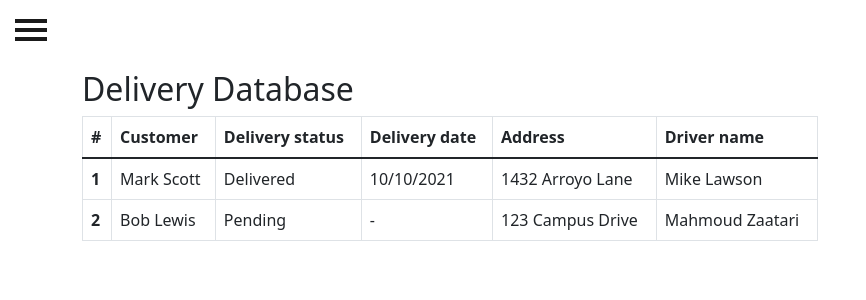
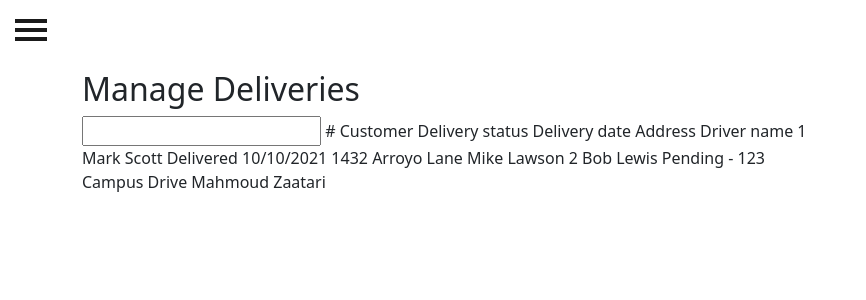
Before and after one commit to omar-alomar/shippingSolutions, a PHP site: page /exec/exec.html in a window 1280 px wide. Shown: the part 86-386 px from the top of the page, without its empty margins (0-866 px from the left). Run offline with PHP 8.4, Linux system fonts and the light colour scheme; some libraries are stand-ins or nearby versions.

Commit message:
minor corrections

```diff
--- a/db/generateDB.sql
+++ b/db/generateDB.sql
@@ -13,6 +13,7 @@
 
 CREATE TABLE clients (
 	id INT NOT NULL AUTO_INCREMENT,
+    name VARCHAR(255) NOT NULL,
     userId INT NOT NULL,
     address VARCHAR(255),
     pendingOrders INT,
--- a/exec/js/app.js
+++ b/exec/js/app.js
@@ -3,10 +3,10 @@
 (function () {
     function init() {
         var router = new Router([
-            new Route('deliveries', 'deliveries.html', true),
-            new Route('reports', 'reports.html'),
-            new Route('payroll', 'payroll.html'),
-            new Route('account', 'account.html')
+            new Route('deliveries', 'deliveries.php', true),
+            new Route('reports', 'reports.php'),
+            new Route('payroll', 'payroll.php'),
+            new Route('account', 'account.php')
         ]);
     }
     init();
--- a/exec/views/deliveries.html
+++ b/exec/views/deliveries.php
@@ -10,7 +10,10 @@
          <div class="container">
             <div class="row">
                 <div class="col-lg-8 col-lg-offset-2">
-                <h2>Delivery Database</h2>
+                <h2>Manage Deliveries</h2>
+                <form action="" method="POST">
+                    <input type="text" name="name
+                </form>
                 <table class="table table-bordered">
                     <thead>
                         <tr>
--- a/omarLog.txt
+++ b/omarLog.txt
@@ -7,3 +7,6 @@
     route.js: contains route constructor, as well as checking which route is currently active.
     router.js: friend function to route.js. Takes array of routes as param, uses event listeners for proper routing.
     app.js: starts router function, provides routes.
+
+11/29/2021:
+Wrote SQL script to generate the relational database.
```
Also changed, not shown: exec/views/account.php (renamed from exec/views/account.html), exec/views/payroll.php (renamed from exec/views/payroll.html), exec/views/reports.php (renamed from exec/views/reports.html), 4 other files.
